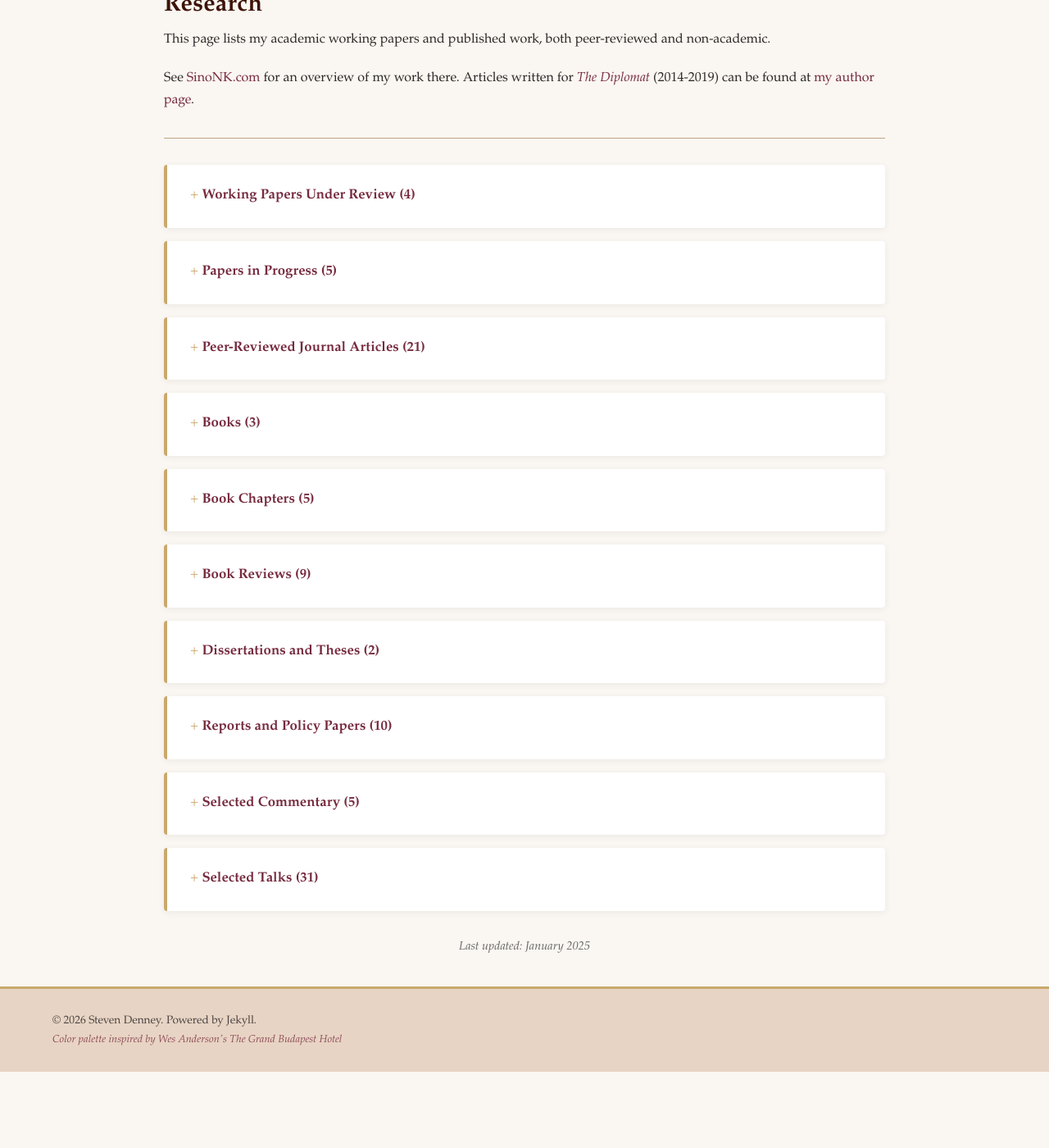
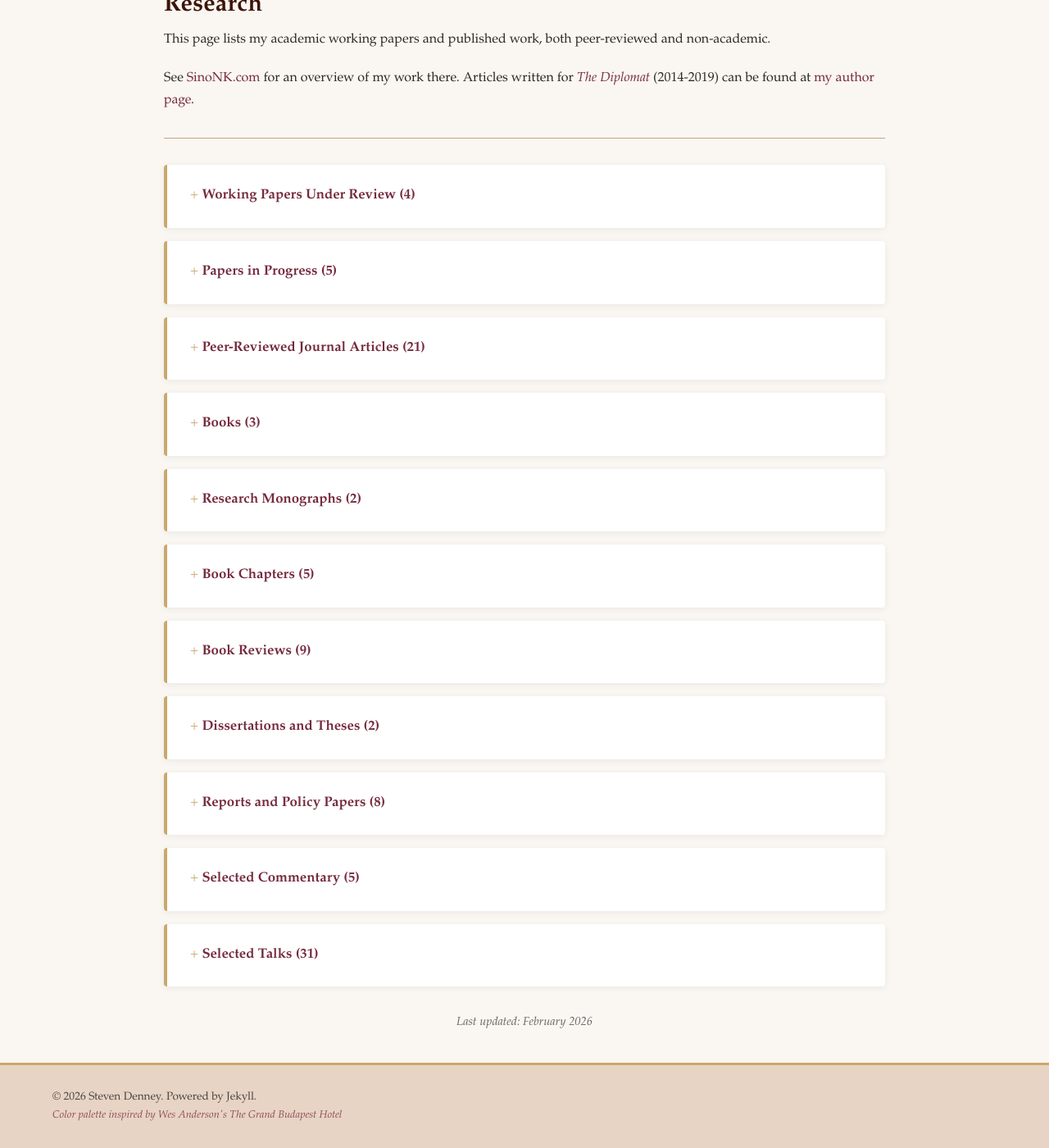
Before and after one commit to scdenney/scdenney.github.io, a Jekyll site: the page built from research.md, in a window 1280 px wide and 1400 px high, scrolled down 144 px. Shown: the whole window at 82% size. Built offline with Jekyll 4.4.1, drawn with Linux system fonts in a browser that asks for light colours; before the commit the page ends 1451 px from its top, so only the background shows below that.

Commit message:
Update research page: add Research Monographs section, update Books

```diff
--- a/research.md
+++ b/research.md
@@ -169,7 +169,24 @@ Denney, S., & Lee, M. (n.d.). <em>Democracy at school: Authoritarian education a
 </p>
 
 <p class="publication-item">
-Cathcart, A., Denney, S., & Green, C. (Eds.). (2020). <em>Decoding the Sino-North Korean borderlands</em>. Amsterdam University Press.
+Cathcart, A., Denney, S., & Green, C. (Eds.). (2020). <em>Decoding the Sino-North Korean borderlands</em>. Amsterdam University Press. <a href="https://www.aup.nl/en/book/9789462987562/decoding-the-sino-north-korean-borderlands" target="_blank">Link</a>
+</p>
+
+</div>
+</details>
+</div>
+
+<div class="project-card">
+<details>
+<summary>Research Monographs (2)</summary>
+<div>
+
+<p class="publication-item">
+Denney, S., Frank, R., Brehm, R., Zhou, T., & Ward, P. (2023). <em>Integration challenges and opportunities in divided societies</em>. European Centre for North Korean Studies, University of Vienna.
+</p>
+
+<p class="publication-item">
+Denney, S., Vu, V., & Kelly, R. (2021). <em>Into the scale-up-verse: Exploring the landscape of Canada's high performing firms</em>. Innovation Policy Lab and Brookfield Institute. <a href="https://brookfieldinstitute.ca/scale-up-verse/" target="_blank">https://brookfieldinstitute.ca/scale-up-verse/</a>
 </p>
 
 </div>
@@ -269,19 +286,11 @@ Denney, S. (2013). <em>Nation, state, and national economy: The early 19th centu
 
 <div class="project-card">
 <details>
-<summary>Reports and Policy Papers (10)</summary>
+<summary>Reports and Policy Papers (8)</summary>
 <div>
 
 <p class="publication-item">
-Denney, S., Frank, R., Brehm, R., Zhou, T., & Ward, P. (2023). <em>Integration challenges and opportunities in divided societies</em>. European Centre for North Korean Studies, University of Vienna.
-</p>
-
-<p class="publication-item">
 Denney, S., & Ward, P. (2022). <em>Information dissemination in North Korea: A report for NGOs</em>. National Endowment for Democracy.
-</p>
-
-<p class="publication-item">
-Denney, S., Vu, V., & Kelly, R. (2021). <em>Into the scale-up-verse: Exploring the landscape of Canada's high performing firms</em>. Innovation Policy Lab and Brookfield Institute. <a href="https://brookfieldinstitute.ca/scale-up-verse/" target="_blank">https://brookfieldinstitute.ca/scale-up-verse/</a>
 </p>
 
 <p class="publication-item">
@@ -478,4 +487,4 @@ Denney, S. (2015). Telling tales: North Korea's use of re-defectors. Korean Econ
 </details>
 </div>
 
-<p style="text-align: center; font-size: 0.9rem; color: #666; margin-top: 2rem;"><em>Last updated: January 2025</em></p>
+<p style="text-align: center; font-size: 0.9rem; color: #666; margin-top: 2rem;"><em>Last updated: February 2026</em></p>
```
Also changed, not shown: other parts of research.md (+1 -1 lines).
